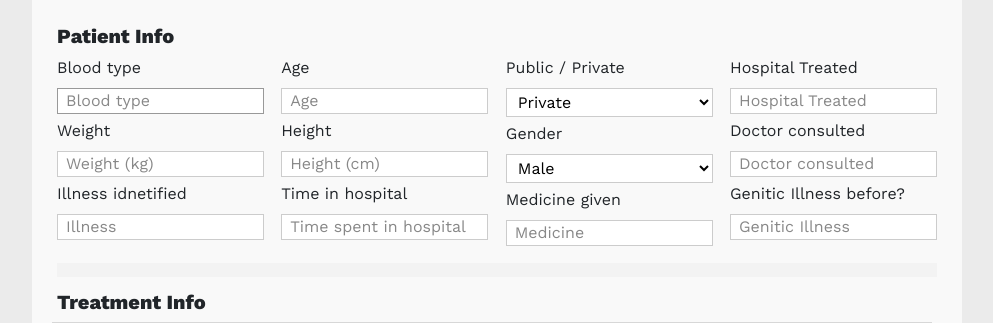
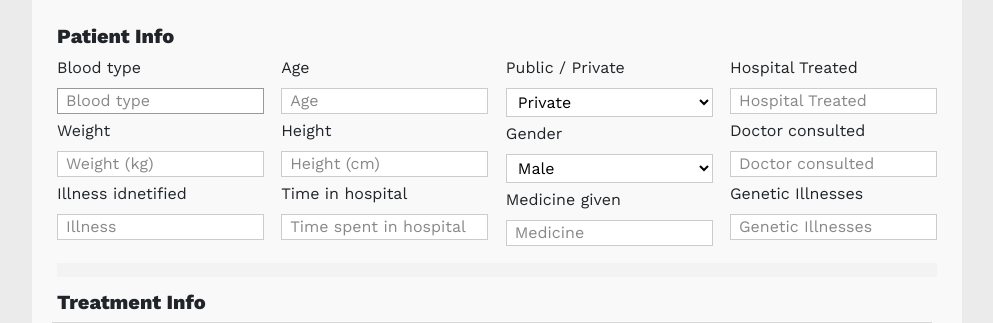
Before and after one commit to ixWatan/meet2022-case-study, a Flask app: page /form in a window 1280 px wide. Shown: the part 51-374 px from the top of the page, without its empty margins (143-1136 px from the left). Run offline with Flask 2, Linux system fonts and the light colour scheme; some libraries are stand-ins or nearby versions.

Commit message:
Update main.html

```diff
--- a/templates/main.html
+++ b/templates/main.html
@@ -89,8 +89,8 @@
             <input name = "doctor" placeholder="Doctor consulted" type="text" required>
           </div>
                <div class="wd50">
-            <label name="">Genitic Illness before?</label>
-            <input placeholder="Genitic Illness " type="text">
+            <label name="">Genetic Illnesses</label>
+            <input placeholder="Genetic Illnesses " type="text">
           </div>
         </div>
       </div>
```
